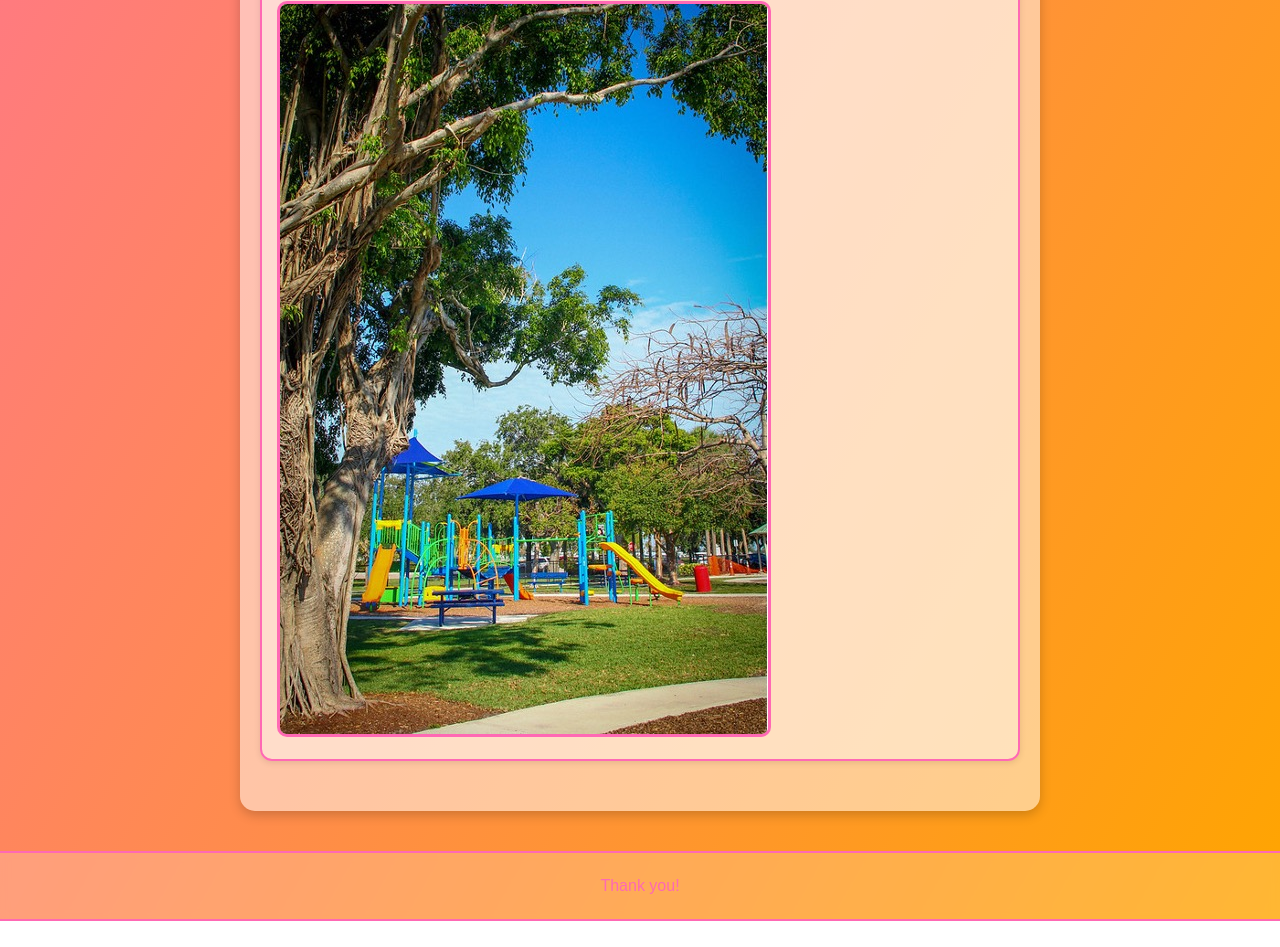
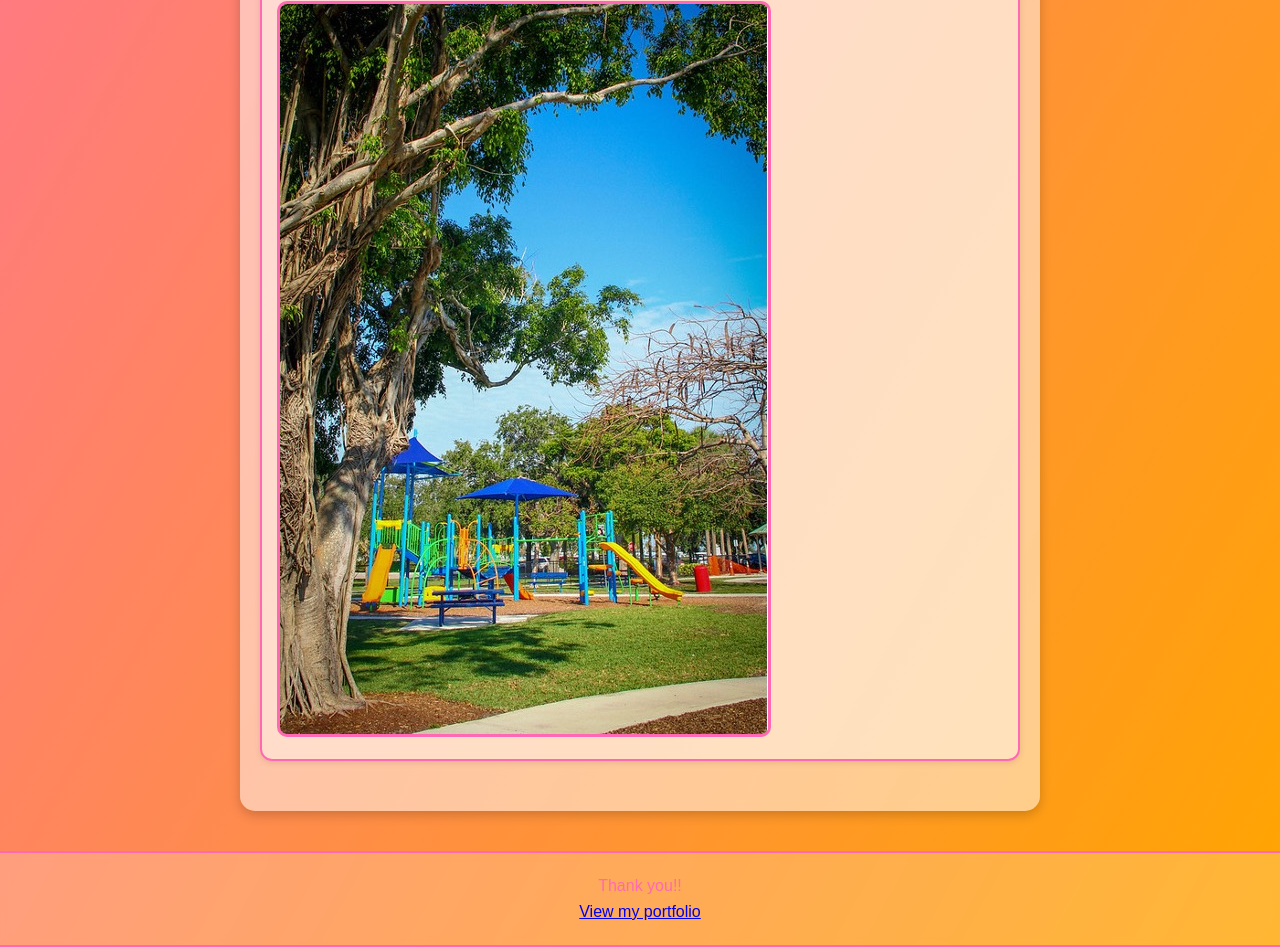
Before and after one commit to belladougherty/Pompanobeach, a plain HTML site: page nature.html in a window 1280 px wide. Shown: the part 1326-2273 px from the top of the page. Before the commit the page ends 2247 px from the top, so only its background shows below. Drawn offline with Linux system fonts and the light colour scheme.

Commit message:
Update nature.html

```diff
--- a/nature.html
+++ b/nature.html
@@ -35,7 +35,10 @@
   </main>
 
   <footer>
-    <p>Thank you!</p>
+  <p>Thank you!!</p>
+  <p><a href="https://github.com/belladougherty/Portfolio-" target="_blank">View my portfolio</a></p>
+</footer>
+
   </footer>
 </body>
 </html>
```
